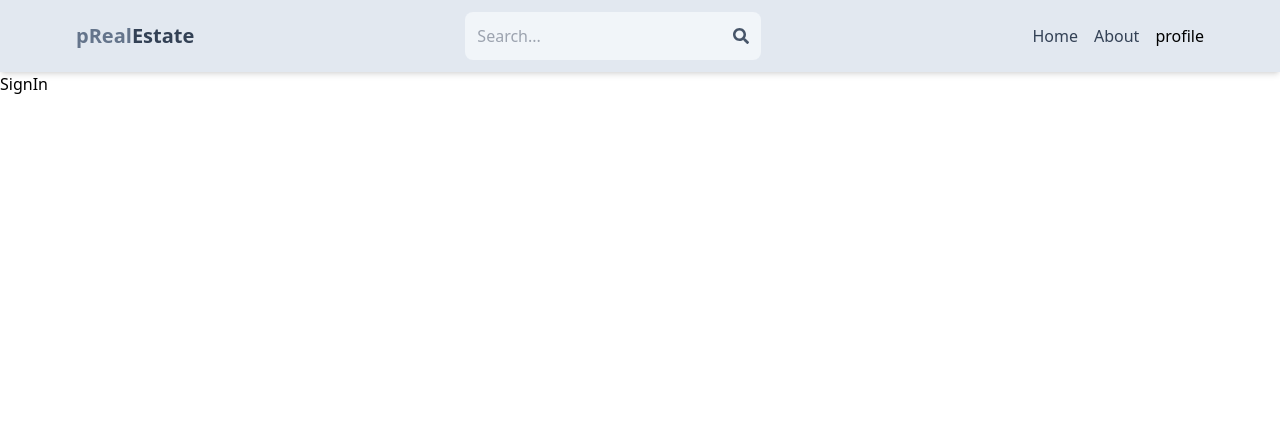
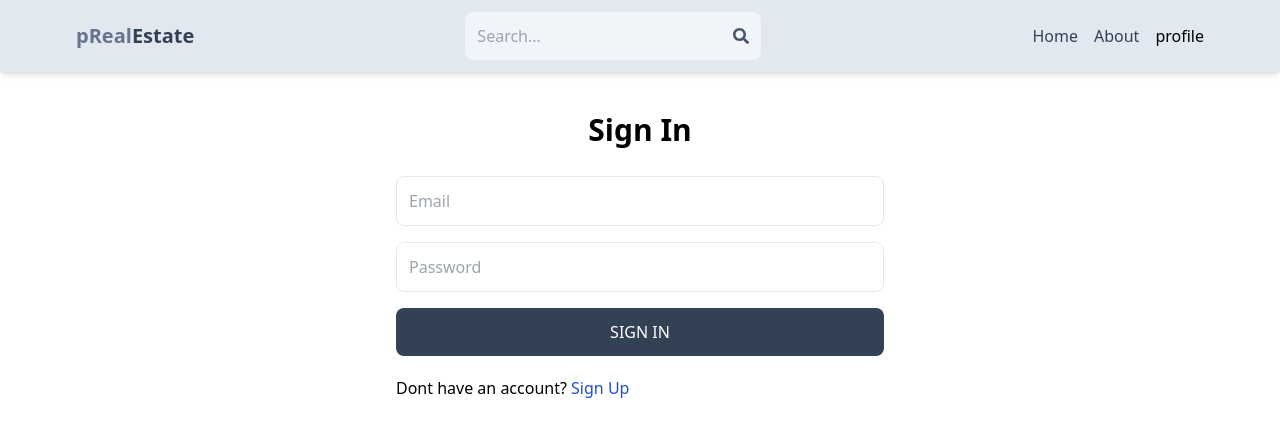
Before and after one commit to pr4th4meshh/MERN-real-estate-app, a React (Vite) app in the folder client/: page /signin in a window 1280 px wide. Shown: the top 436 px of the page. Built offline with nearby package versions, Linux system fonts and the light colour scheme.

Commit message:
fontend: Created signin page and fixed a typo inside signup page

```diff
--- a/client/src/pages/SignIn.tsx
+++ b/client/src/pages/SignIn.tsx
@@ -1,8 +1,82 @@
-import React from 'react'
+import { ChangeEvent, useState } from "react"
+import { Link, useNavigate } from "react-router-dom"
 
 const SignIn = () => {
+  const [formData, setFormData] = useState({})
+  const [error, setError] = useState(null)
+  const [loading, setLoading] = useState(false)
+  const navigate = useNavigate()
+  const handleChange = (e: ChangeEvent<HTMLInputElement>) => {
+    setFormData({
+      ...formData,
+      [e.target.id]: e.target.value,
+    })
+  }
+
+  const handleSubmit = async (e: ChangeEvent<HTMLFormElement>) => {
+    e.preventDefault()
+    try {
+      setLoading(true)
+      const res = await fetch("/api/auth/signin", {
+        method: "POST",
+        headers: {
+          "Content-Type": "application/json",
+        },
+        body: JSON.stringify(formData),
+      })
+      const data = await res.json()
+      console.log(data)
+      if (data.success === false) {
+        setLoading(false)
+        setError(data.message)
+        return
+      }
+      setLoading(false)
+      setError(null)
+      navigate("/")
+    } catch (error) {
+      setLoading(false)
+      setError(error.message)
+    }
+  }
+
   return (
-    <div>SignIn</div>
+    <div className="p-3 max-w-lg mx-auto">
+      <h1 className="text-3xl text-center font-semibold my-7">Sign In</h1>
+      <form className="flex flex-col gap-4" onSubmit={handleSubmit}>
+        <input
+          type="email"
+          placeholder="Email"
+          className="border p-3 rounded-lg"
+          id="email"
+          onChange={handleChange}
+        />
+        <input
+          type="password"
+          placeholder="Password"
+          className="border p-3 rounded-lg"
+          id="password"
+          onChange={handleChange}
+        />
+        <button
+          disabled={loading}
+          className="bg-slate-700 text-white p-3 rounded-lg uppercase hover:opacity-95"
+        >
+          Sign In
+        </button>
+      </form>
+
+      <div className="flex gap-2 mt-5">
+        <p>
+          Dont have an account?{" "}
+          <Link to="/signup">
+            {" "}
+            <span className="text-blue-700">Sign Up</span>
+          </Link>
+        </p>
+      </div>
+      {error && <p className="text-red-500 mt-5">{error}</p>}
+    </div>
   )
 }
 
--- a/client/src/pages/SignUp.tsx
+++ b/client/src/pages/SignUp.tsx
@@ -76,7 +76,7 @@
       <div className="flex gap-2 mt-5">
         <p>
           Have an account?{" "}
-          <Link to="/signup">
+          <Link to="/signin">
             {" "}
             <span className="text-blue-700">Sign In</span>
           </Link>
```
